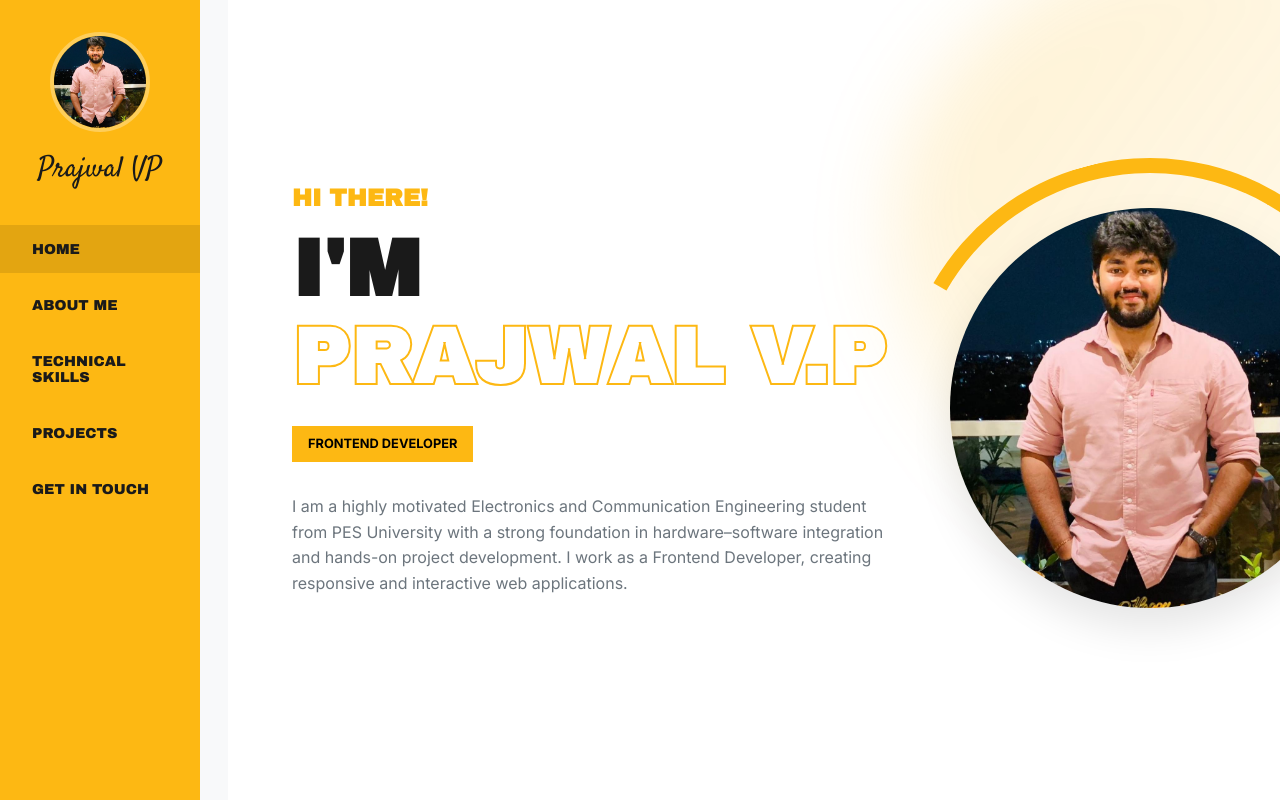
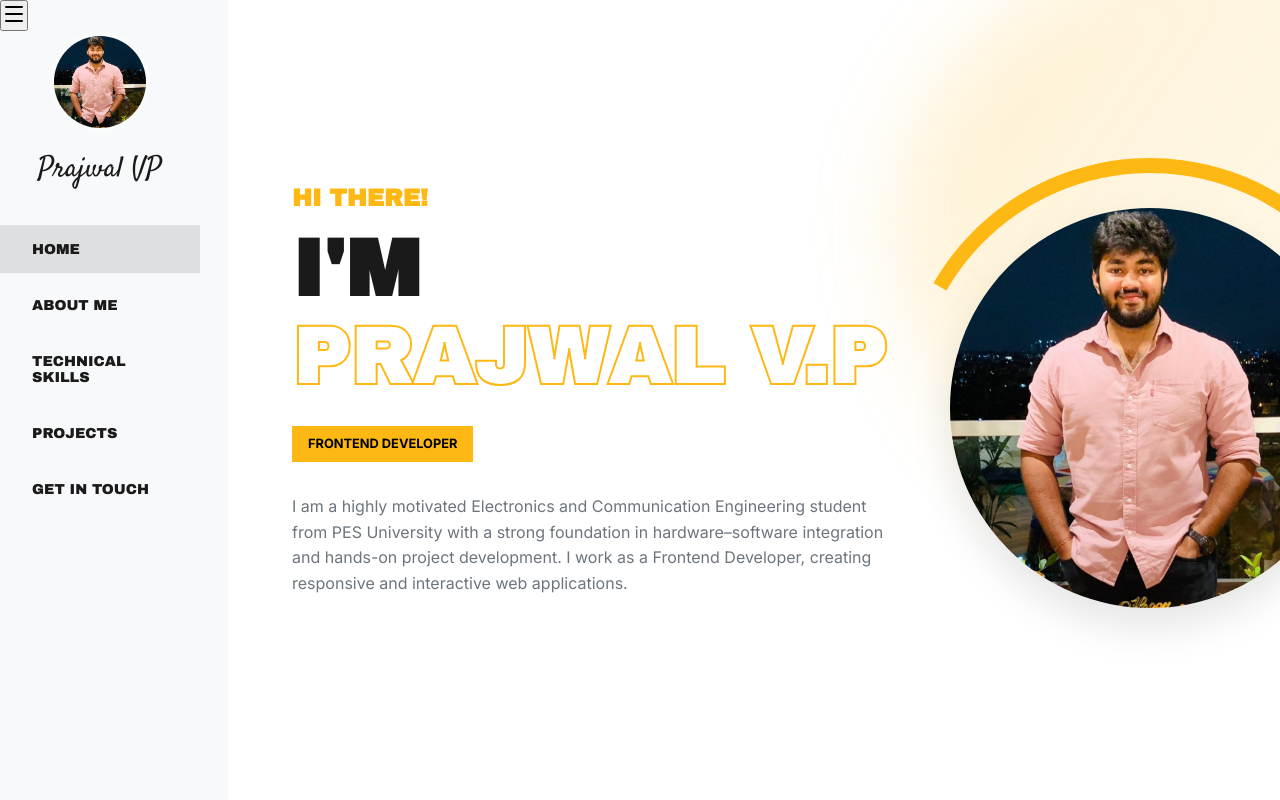
Before and after one commit to Prajwalvp23/Portfolio, a React (Vite) app: page / in a window 1280 px wide. Shown: the top 800 px of the page. Built offline with nearby package versions, Linux system fonts and the light colour scheme.

Commit message:
Remove gap between sidebar and content by making sidebar transparent

```diff
--- a/src/App.css
+++ b/src/App.css
@@ -4,12 +4,11 @@
   top: 0;
   width: var(--sidebar-width);
   height: 100vh;
-  background-color: var(--primary);
+  background-color: transparent;
   display: flex;
   flex-direction: column;
   padding: 2rem 0;
   z-index: 1001;
-  /* Above backdrop */
   transition: transform 0.4s cubic-bezier(0.16, 1, 0.3, 1);
 }
 
```
